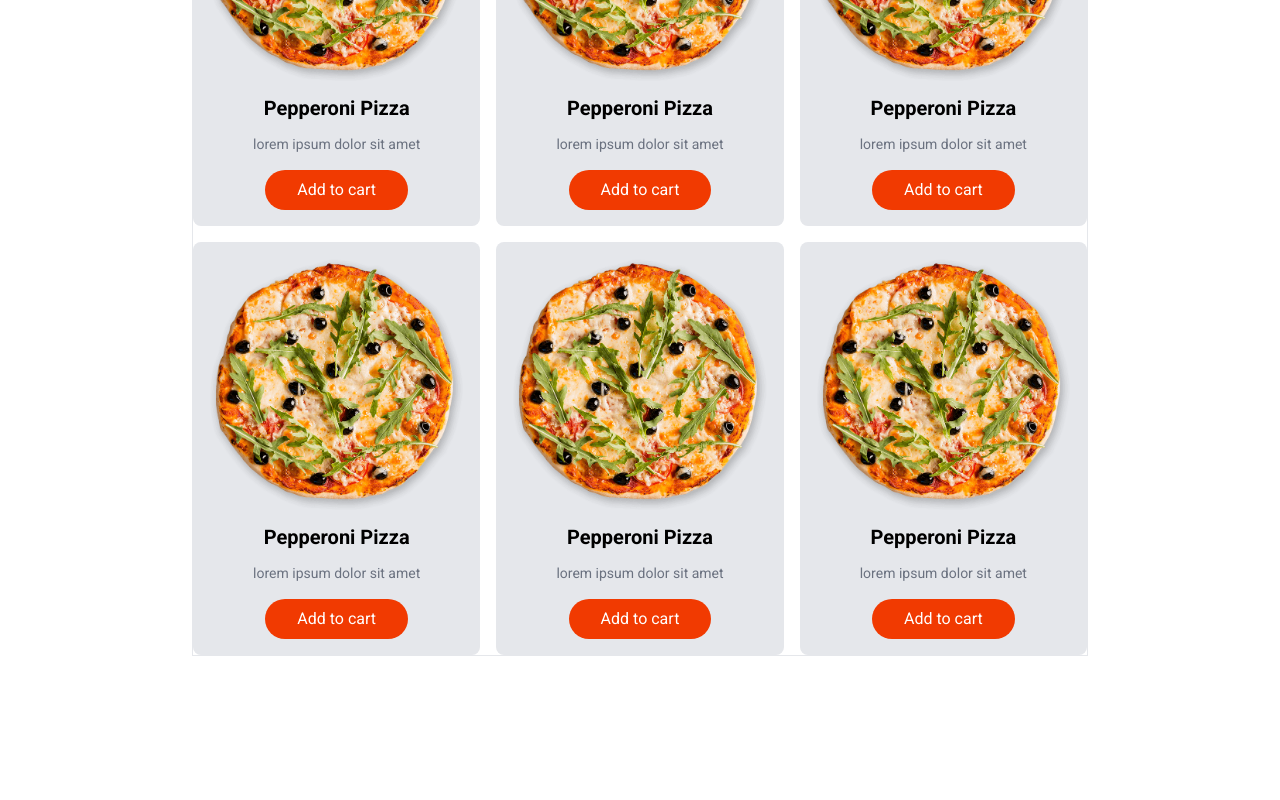
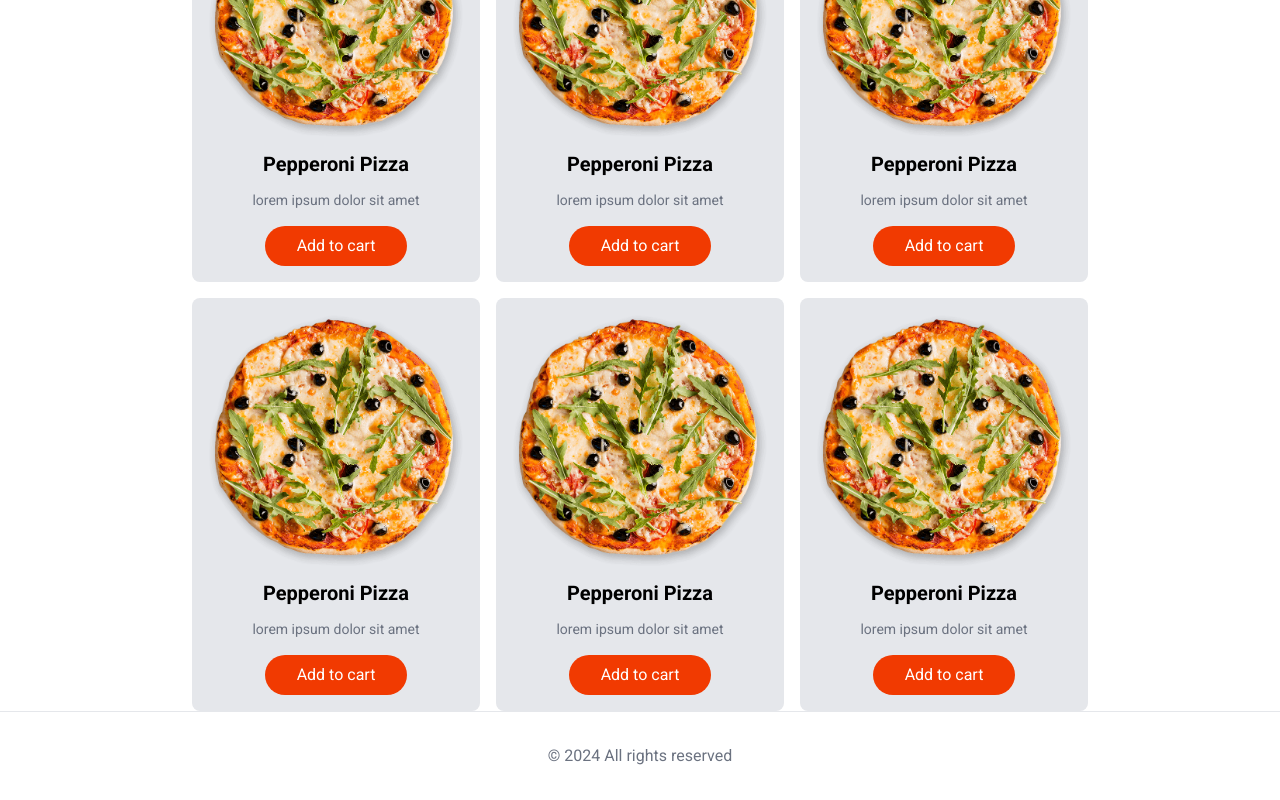
Before and after one commit to Edyane/food-ordering, a Next.js app in the folder food-ordering/: page / in a window 1280 px wide. Shown: the part 676-1476 px from the top of the page. Before the commit the page ends 1332 px from the top, so only its background shows below. Built offline with nearby package versions, Linux system fonts and the light colour scheme.

Commit message:
fix: ajustando layout

```diff
--- a/food-ordering/src/app/layout.js
+++ b/food-ordering/src/app/layout.js
@@ -1,5 +1,6 @@
 import { Roboto } from "next/font/google";
 import "./globals.css";
+import Header from "@/components/layout/Header";
 
 const roboto = Roboto({
 	subsets: ["latin"],
@@ -15,7 +16,13 @@
 	return (
 		<html lang="en">
 			<body className={roboto.className}>
-				<main className="max-w-4xl mx-auto border">{children}</main>
+				<main className="max-w-4xl mx-auto">
+					<Header />
+					{children}
+				</main>
+				<footer className="border-t p-8 text-center text-gray-500">
+					&copy; 2024 All rights reserved
+				</footer>
 			</body>
 		</html>
 	);
```
